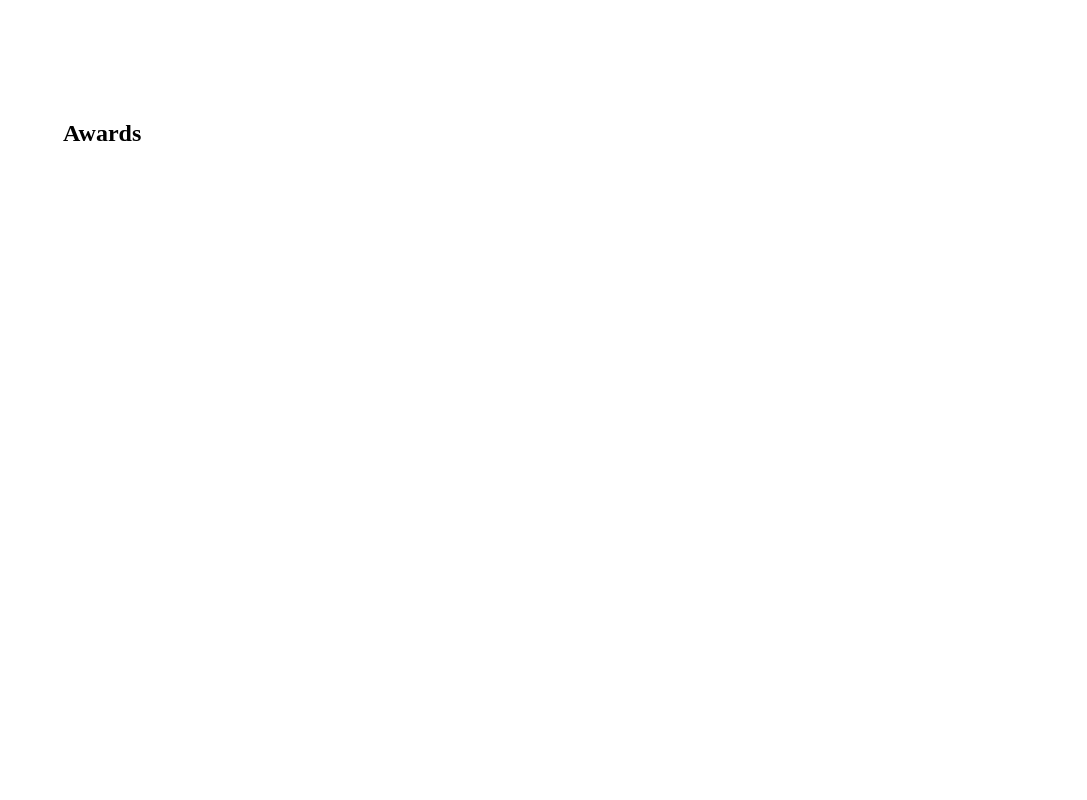
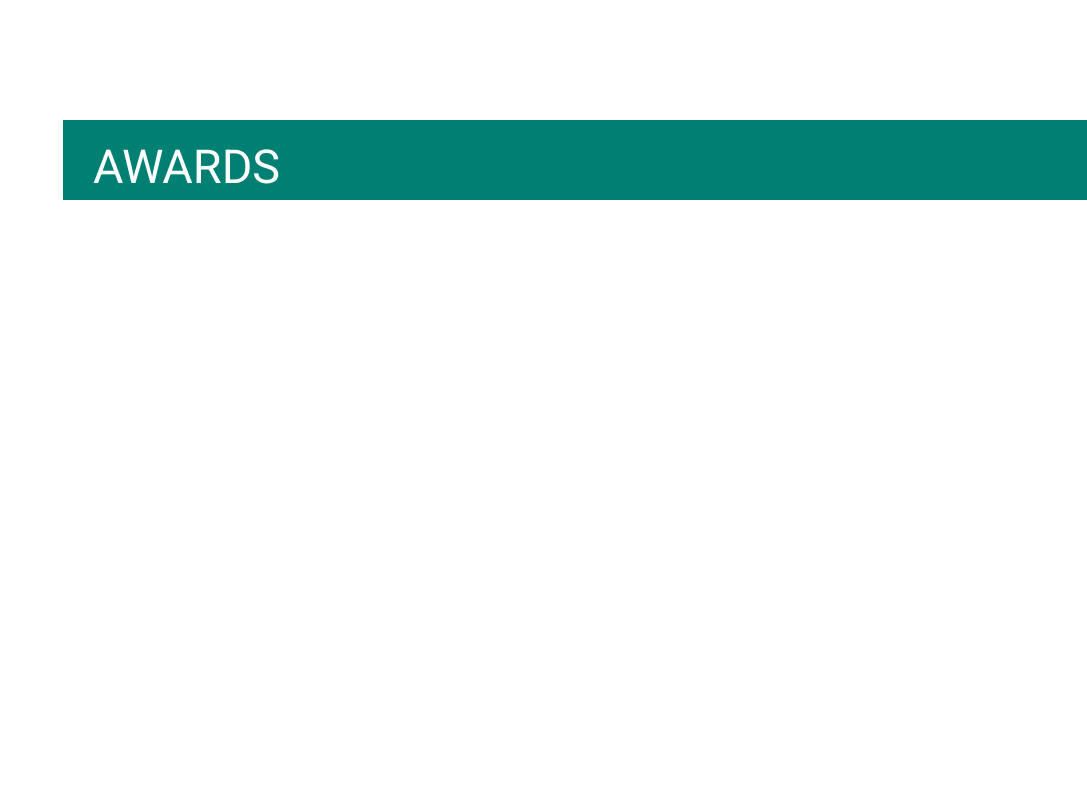
Before and after one commit to asnganje/professional-portoflio-v1, a React (Vite) app: page / in a window 1280 px wide. Shown: the part 3880-4680 px from the top of the page, without its empty margins (193-1280 px from the left). Built offline with nearby package versions, Linux system fonts and the light colour scheme.

Commit message:
Add header to  awards page

```diff
--- a/src/pages/Awards.jsx
+++ b/src/pages/Awards.jsx
@@ -1,5 +1,9 @@
+import { Header } from "../components";
+
 const Awards = () => {
-    return <h2 className="award">Awards</h2>
+    return <div className="award">
+                <Header title="Awards"/>
+        </div>
 }
 
 export default Awards;
```
